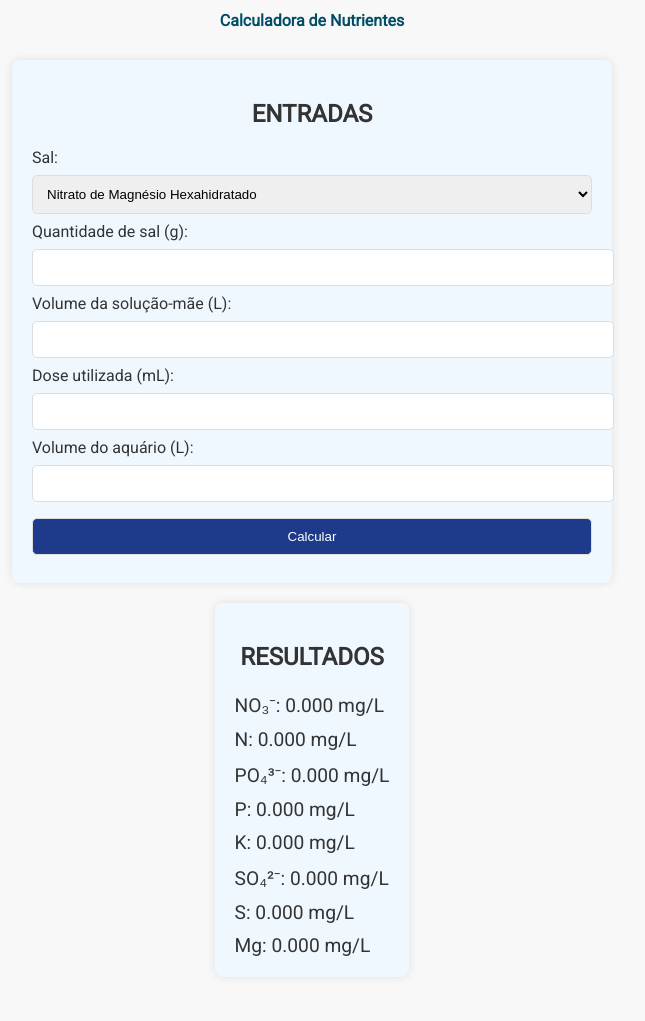
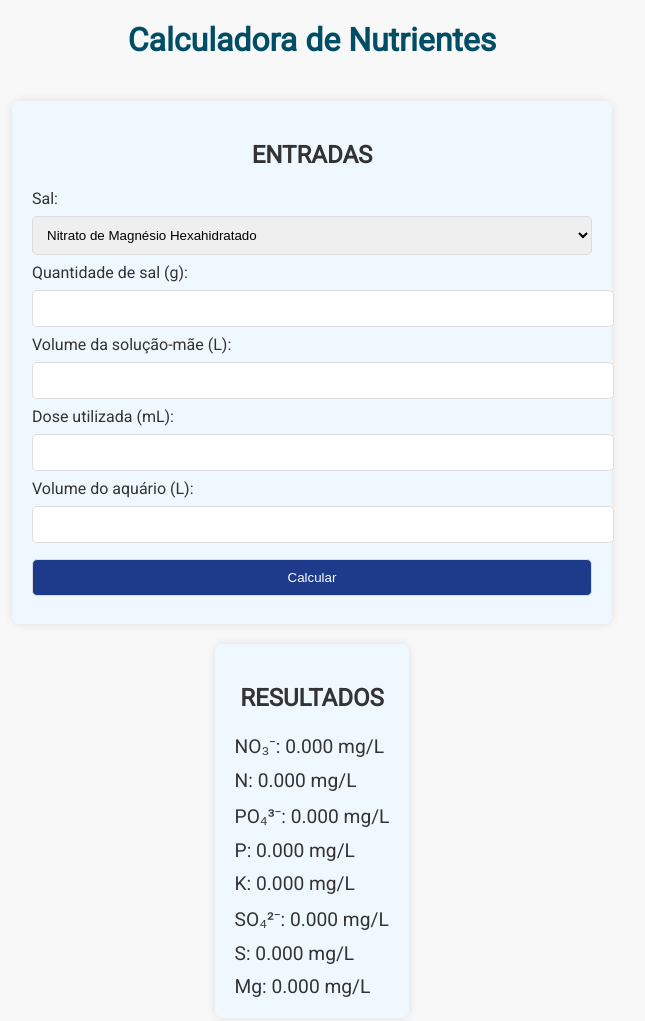
Before and after one commit to luizmourademoura/nutrientes_1, a plain HTML site: page index.html in a window 1280 px wide. Shown: the whole page, without its empty margins (328-973 px from the left). Drawn offline with Linux system fonts and the light colour scheme.

Commit message:
Update index.html

```diff
--- a/index.html
+++ b/index.html
@@ -48,7 +48,7 @@
     }
     h1 {
       text-align: center; /* Centraliza o título */
-      font-size: 1em;
+      font-size: 1,5em;
       color: #004d66; /* Cor azul do tema */
     }
     .card h2 {
```
